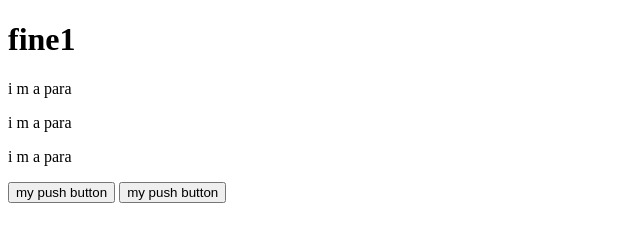
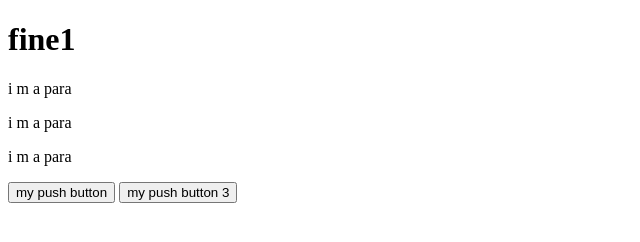
Before and after one commit to farooqw/fine1, a plain HTML site: page index.html in a window 1280 px wide. Shown: the full height of the page, 0-640 px from the left. Drawn offline with Linux system fonts and the light colour scheme.

Commit message:
change button definition

```diff
--- a/index.html
+++ b/index.html
@@ -12,6 +12,6 @@
 		<p>i m a para</p>
 		<p>i m a para</p>
 		<button>my push button</button>
-		<button>my push button</button>
+		<button>my push button 3</button>
 	</body>
 </html>
```
